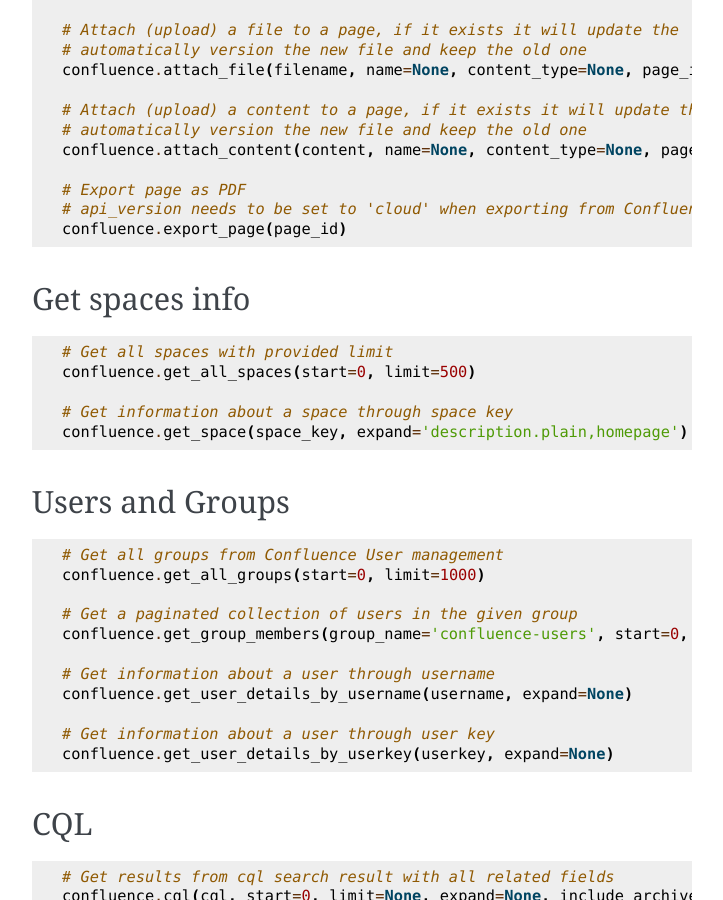
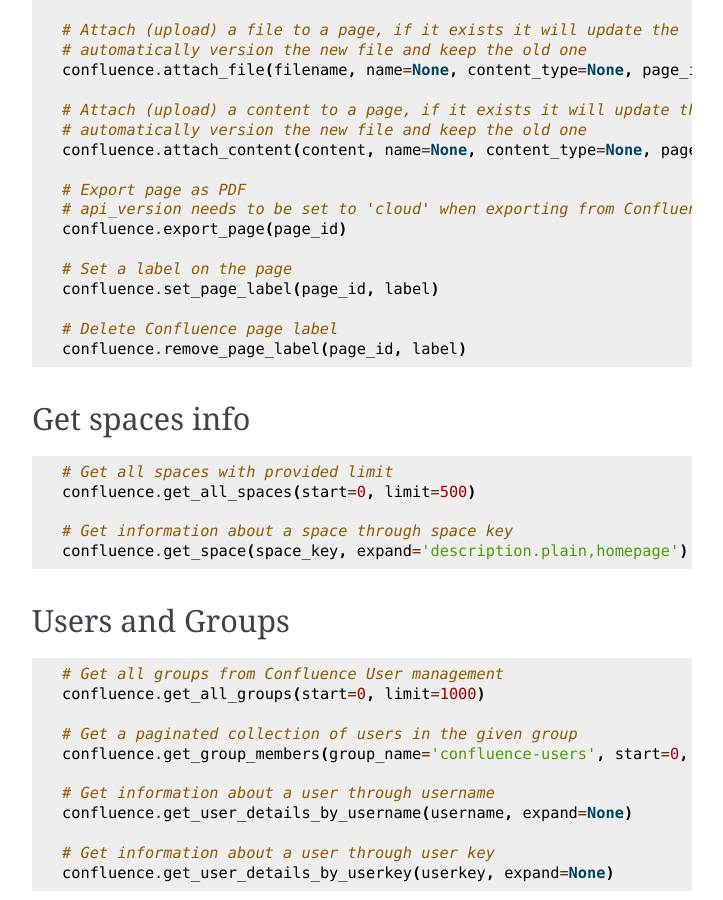
Before and after one commit to atlassian-api/atlassian-python-api, a Sphinx documentation site: the page built from docs/confluence.rst, in a window 1280 px wide and 900 px high, scrolled down 1815 px. Shown: the whole window, without its empty margins (388-1111 px from the left). Built offline with Sphinx 7.4.7, drawn with Linux system fonts in a browser that asks for light colours; pages that are not in the unit, such as notebooks, are missing from menus.

Commit message:
Added page_label methods description to docs.

```diff
--- a/docs/confluence.rst
+++ b/docs/confluence.rst
@@ -102,6 +102,12 @@
     # api_version needs to be set to 'cloud' when exporting from Confluence Cloud.
     confluence.export_page(page_id)
 
+    # Set a label on the page
+    confluence.set_page_label(page_id, label)
+
+    # Delete Confluence page label
+    confluence.remove_page_label(page_id, label)
+
 Get spaces info
 ---------------
 
```
